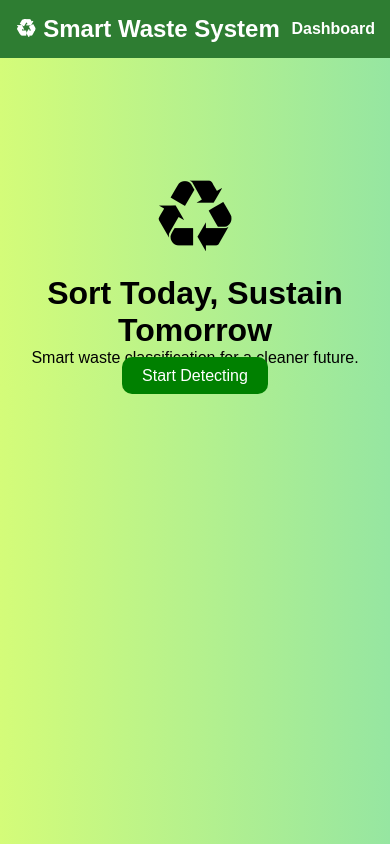
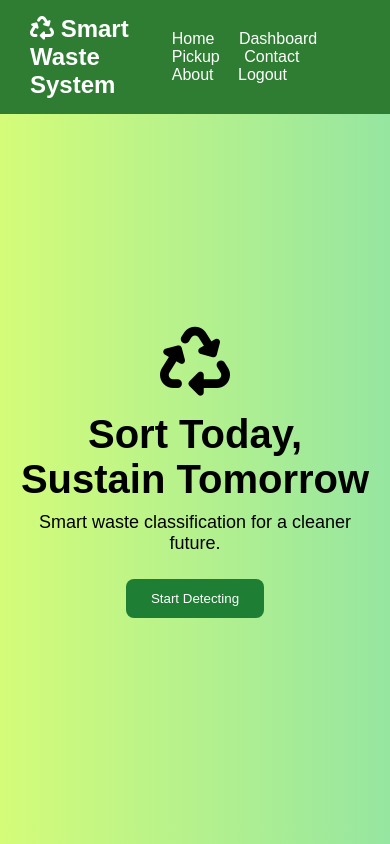
Before and after one commit to marveluj02/waste_detection, a Flask app: page /home in a window 390 px wide. Run offline with Flask 3, Linux system fonts and the light colour scheme; the visitor is signed in with stand-in values (Sample User, id 1).

Commit message:
Refactor UI: cleaned CSS, improved layout consistency, fixed navbar and homepage responsiveness

```diff
--- a/static/style.css
+++ b/static/style.css
@@ -8,7 +8,8 @@
 
 /* BODY */
 body {
-    background: linear-gradient(135deg, #e8f5e9, #c8e6c9);
+    background: linear-gradient(to right, #d4fc79, #96e6a1);
+    animation: fadeIn 0.5s ease-in;
 }
 
 /* NAVBAR */
@@ -16,20 +17,71 @@ body {
     display: flex;
     justify-content: space-between;
     align-items: center;
-    background: #1b5e20;
+    background: #2e7d32;
+    color: white;
     padding: 15px 30px;
-    color: white;
 }
 
 .navbar h2 {
     font-weight: 600;
 }
 
-.navbar a {
+.nav-links a {
+    margin-left: 20px;
     color: white;
-    margin-left: 20px;
     text-decoration: none;
     font-weight: 500;
+}
+
+.nav-links a:hover {
+    opacity: 0.8;
+}
+
+/* HERO (HOME PAGE) */
+.hero {
+    display: flex;
+    flex-direction: column;
+    justify-content: center;
+    align-items: center;
+    height: 85vh;
+    text-align: center;
+    padding: 20px;
+}
+
+.hero-icon {
+    font-size: 70px;
+    margin-bottom: 15px;
+}
+
+.hero h1 {
+    font-size: 40px;
+    margin-bottom: 10px;
+}
+
+.hero p {
+    font-size: 18px;
+    margin-bottom: 25px;
+}
+
+/* BUTTONS */
+button,
+.hero-btn,
+.btn {
+    background: #1e7e34;
+    color: white;
+    padding: 12px 25px;
+    border-radius: 8px;
+    border: none;
+    cursor: pointer;
+    text-decoration: none;
+    display: inline-block;
+}
+
+button:hover,
+.hero-btn:hover,
+.btn:hover {
+    background: #14532d;
+    transform: scale(1.05);
 }
 
 /* LAYOUT */
@@ -53,84 +105,61 @@ body {
     text-decoration: none;
 }
 
-/* CONTENT AREA */
+/* CONTENT */
 .content {
     flex: 1;
     padding: 40px;
+    display: flex;
+    justify-content: center;
+    align-items: flex-start;
+    margin-top: 40px;
 }
 
-/* CARD */
+/* CARDS */
 .card {
     background: white;
     padding: 30px;
     border-radius: 15px;
-    box-shadow: 0px 5px 15px rgba(0,0,0,0.1);
+    width: 100%;
     max-width: 500px;
-    margin: auto;
+    text-align: center;
+    box-shadow: 0px 5px 20px rgba(0,0,0,0.1);
+    transition: 0.3s;
 }
 
-/* BUTTON */
-button {
-    background: #2e7d32;
-    color: white;
-    border: none;
-    padding: 12px 20px;
-    border-radius: 8px;
-    cursor: pointer;
+.card:hover {
+    transform: translateY(-5px);
 }
 
-/* INPUT */
-input {
-    width: 100%;
-    padding: 10px;
-    margin: 10px 0;
-    border-radius: 6px;
-    border: 1px solid #ccc;
-}
-/* DASHBOARD CARDS */
+/* DASHBOARD STATS */
 .cards {
     display: flex;
     gap: 20px;
     margin-bottom: 30px;
 }
 
-/* SMALL CARDS */
 .card.small {
     flex: 1;
-    text-align: center;
-    background: #ffffff;
-    color: #333;
 }
 
-/* MAIN CARD */
-.main-card {
-    max-width: 600px;
-    margin: auto;
-    text-align: center;
-}
-/* HOVER EFFECTS */
-.card:hover {
-    transform: translateY(-5px);
-    transition: 0.3s ease;
-}
-
-/* BUTTON HOVER */
-button:hover {
-    background: #1b5e20;
-    transform: scale(1.05);
+/* INPUTS */
+input,
+textarea {
+    width: 100%;
+    padding: 12px;
+    margin: 10px 0;
+    border-radius: 6px;
+    border: 1px solid #ccc;
 }
 
 /* IMAGE PREVIEW */
-.preview {
-    margin-top: 15px;
-}
-
 .preview img {
     width: 200px;
     border-radius: 10px;
+    margin-top: 10px;
 }
 
-/* RESULT BOX */
+/* RESULT */
 .result-box {
     margin-top: 20px;
     padding: 15px;
@@ -140,128 +169,15 @@ button:hover {
     font-weight: bold;
 }
 
-/* SMOOTH PAGE LOAD */
-body {
-    animation: fadeIn 0.6s ease-in;
-}
-
-@keyframes fadeIn {
-    from { opacity: 0; }
-    to { opacity: 1; }
-}
-textarea {
-    width: 100%;
-    padding: 12px;
-    margin: 10px 0;
-    border-radius: 8px;
-    border: none;
-}
-
-.navbar {
-    display: flex;
-    justify-content: space-between;
-    align-items: center;
-    padding: 15px 30px;
-    background: #14532d;
-    color: white;
-}
-
-.navbar a {
-    color: white;
-    margin-left: 15px;
-    text-decoration: none;
-    font-weight: bold;
-}
-
-.container {
-    max-width: 500px;
-    margin: 60px auto;
-    background: white;
-    padding: 25px;
-    border-radius: 12px;
-}
-.home-container {
-    text-align: center;
-    padding-top: 50px;
-}
-
-.center-icon {
-    display: flex;
-    justify-content: center;
-    align-items: center;
-    height: 60vh;
-}
-
-.center-icon img {
-    width: 180px;
-}
-
-.btn {
-    background: green;
-    color: white;
-    padding: 10px 20px;
-    text-decoration: none;
-    border-radius: 5px;
-}
-body {
-    margin: 0;
-    font-family: Arial;
-    background: linear-gradient(to right, #d4fc79, #96e6a1);
-}
-
-.navbar {
-    display: flex;
-    justify-content: space-between;
-    padding: 15px;
-    background: #2e7d32;
-    color: white;
-}
-
-.navbar a {
-    color: white;
-    text-decoration: none;
-    margin-left: 10px;
-}
-
+/* CENTER HELPERS */
 .center-container {
     display: flex;
     justify-content: center;
     margin-top: 50px;
 }
 
-.card {
-    background: white;
-    padding: 30px;
-    border-radius: 15px;
-    width: 350px;
-    text-align: center;
+/* ANIMATION */
+@keyframes fadeIn {
+    from { opacity: 0; }
+    to { opacity: 1; }
 }
-
-.preview-img {
-    width: 200px;
-    margin-top: 10px;
-}
-
-.result {
-    margin-top: 15px;
-    background: #e8f5e9;
-    padding: 10px;
-    border-radius: 10px;
-}
-
-.home-hero {
-    text-align: center;
-    margin-top: 100px;
-}
-
-.bin {
-    font-size: 100px;
-}
-
-.btn {
-    background: green;
-    color: white;
-    padding: 10px 20px;
-    text-decoration: none;
-    border-radius: 10px;
-}
--- a/templates/home.html
+++ b/templates/home.html
@@ -2,22 +2,44 @@
 <html>
 <head>
     <title>Home - Waste System</title>
+
+    <!-- MOBILE RESPONSIVENESS -->
+    <meta name="viewport" content="width=device-width, initial-scale=1.0">
+
+    <!-- CSS -->
     <link rel="stylesheet" href="{{ url_for('static', filename='style.css') }}">
+
+    <!-- ICONS -->
+    <link rel="stylesheet" href="https://cdnjs.cloudflare.com/ajax/libs/font-awesome/6.5.0/css/all.min.css">
 </head>
+
 <body>
 
+<!-- NAVBAR -->
 <div class="navbar">
-    <h2>♻ Smart Waste System</h2>
-    <a href="/dashboard">Dashboard</a>
+    <h2><i class="fas fa-recycle"></i> Smart Waste System</h2>
+
+    <div class="nav-links">
+        <a href="/home">Home</a>
+        <a href="/dashboard">Dashboard</a>
+        <a href="/pickup">Pickup</a>
+        <a href="/contact">Contact</a>
+        <a href="/about">About</a>
+        <a href="/logout">Logout</a>
+    </div>
 </div>
 
-<div class="home-hero">
-    <div class="bin">♻</div>
+<!-- HERO SECTION -->
+<div class="hero">
+    <i class="fas fa-recycle hero-icon"></i>
 
     <h1>Sort Today, Sustain Tomorrow</h1>
+
     <p>Smart waste classification for a cleaner future.</p>
 
-    <a href="/dashboard" class="btn">Start Detecting</a>
+    <a href="/dashboard">
+        <button class="hero-btn">Start Detecting</button>
+    </a>
 </div>
 
 </body>
```
Also changed, not shown: templates/about.html (+7 -5 lines), templates/contact.html (+7 -5 lines), templates/dashboard.html (+11 -4 lines), templates/pickup.html (+17 -11 lines).
